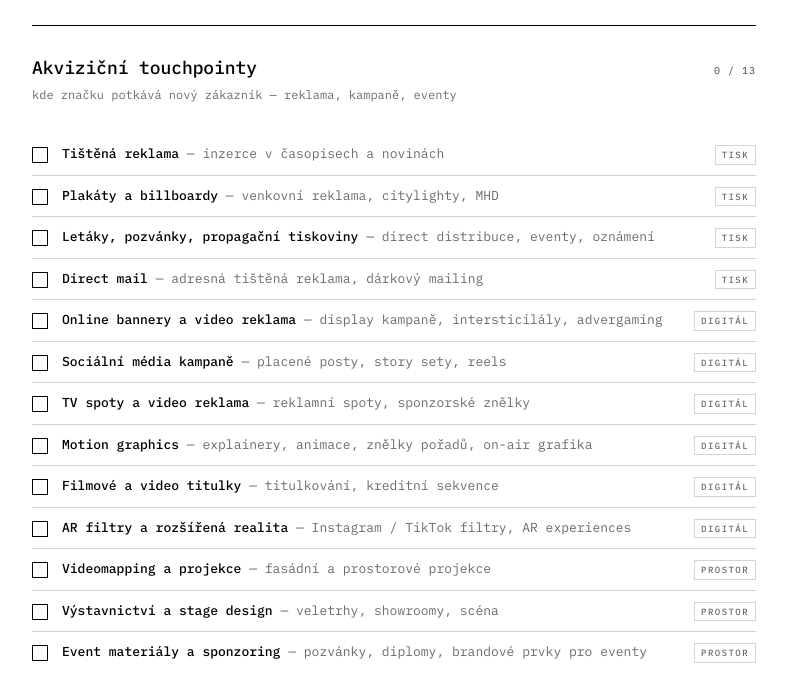
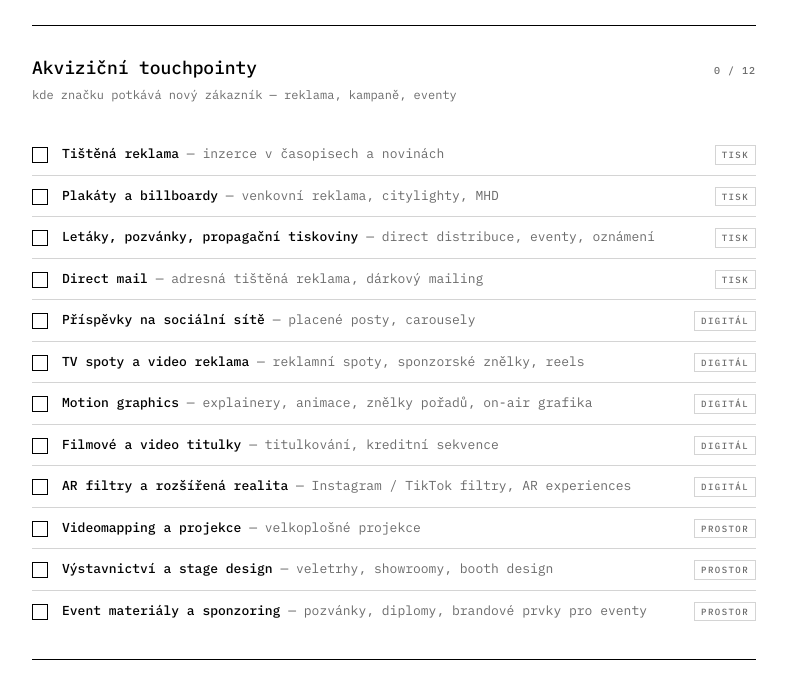
Before and after one commit to matouskos/onboarding-visual-identity, a plain HTML site: page index.html in a window 1280 px wide. Shown: the part 1740-2425 px from the top of the page, without its empty margins (246-1033 px from the left). Drawn offline with Linux system fonts and the light colour scheme.

Commit message:
Update index.html

```diff
--- a/index.html
+++ b/index.html
@@ -630,14 +630,13 @@ const ITEMS = [
   { l: 3, n: 'Plakáty a billboardy', d: 'venkovní reklama, citylighty, MHD', m: 'P' },
   { l: 3, n: 'Letáky, pozvánky, propagační tiskoviny', d: 'direct distribuce, eventy, oznámení', m: 'P' },
   { l: 3, n: 'Direct mail', d: 'adresná tištěná reklama, dárkový mailing', m: 'P' },
-  { l: 3, n: 'Online bannery a video reklama', d: 'display kampaně, intersticilály, advergaming', m: 'D' },
-  { l: 3, n: 'Sociální média kampaně', d: 'placené posty, story sety, reels', m: 'D' },
-  { l: 3, n: 'TV spoty a video reklama', d: 'reklamní spoty, sponzorské znělky', m: 'D' },
+  { l: 3, n: 'Příspěvky na sociální sítě', d: 'placené posty, carousely', m: 'D' },
+  { l: 3, n: 'TV spoty a video reklama', d: 'reklamní spoty, sponzorské znělky, reels', m: 'D' },
   { l: 3, n: 'Motion graphics', d: 'explainery, animace, znělky pořadů, on-air grafika', m: 'D' },
   { l: 3, n: 'Filmové a video titulky', d: 'titulkování, kreditní sekvence', m: 'D' },
   { l: 3, n: 'AR filtry a rozšířená realita', d: 'Instagram / TikTok filtry, AR experiences', m: 'D' },
-  { l: 3, n: 'Videomapping a projekce', d: 'fasádní a prostorové projekce', m: 'S' },
-  { l: 3, n: 'Výstavnictví a stage design', d: 'veletrhy, showroomy, scéna', m: 'S' },
+  { l: 3, n: 'Videomapping a projekce', d: 'velkoplošné projekce', m: 'S' },
+  { l: 3, n: 'Výstavnictví a stage design', d: 'veletrhy, showroomy, booth design', m: 'S' },
   { l: 3, n: 'Event materiály a sponzoring', d: 'pozvánky, diplomy, brandové prvky pro eventy', m: 'S' },
 
   // ─── 4. Konverzní a informační vrstva ────────────────────────────────
@@ -659,7 +658,7 @@ const ITEMS = [
   { l: 5, n: 'Maskot v digitálním prostředí', d: 'animované avatary, lottie, video', m: 'D' },
   { l: 5, n: 'Komiksy a fanziny', d: 'narativní formáty pro brand story', m: 'P' },
   { l: 5, n: 'Reklamní předměty a merch', d: 'dárkové předměty, fashion kolekce', m: 'P' },
-  { l: 5, n: 'Interiérový branding', d: 'grafika a vzory v prostoru', m: 'S' },
+  { l: 5, n: 'Interiérový branding', d: 'grafický design v prostoru', m: 'S' },
   { l: 5, n: 'Firemní oděvy a textil', d: 'uniformy, potisky, doplňky', m: 'S' },
   { l: 5, n: 'Značení budov a fasády', d: 'storefront, exteriér, štíty, výstrče', m: 'S' },
   { l: 5, n: 'Product design', d: 'design fyzického produktu, 3D tisk', m: 'S' },
```
